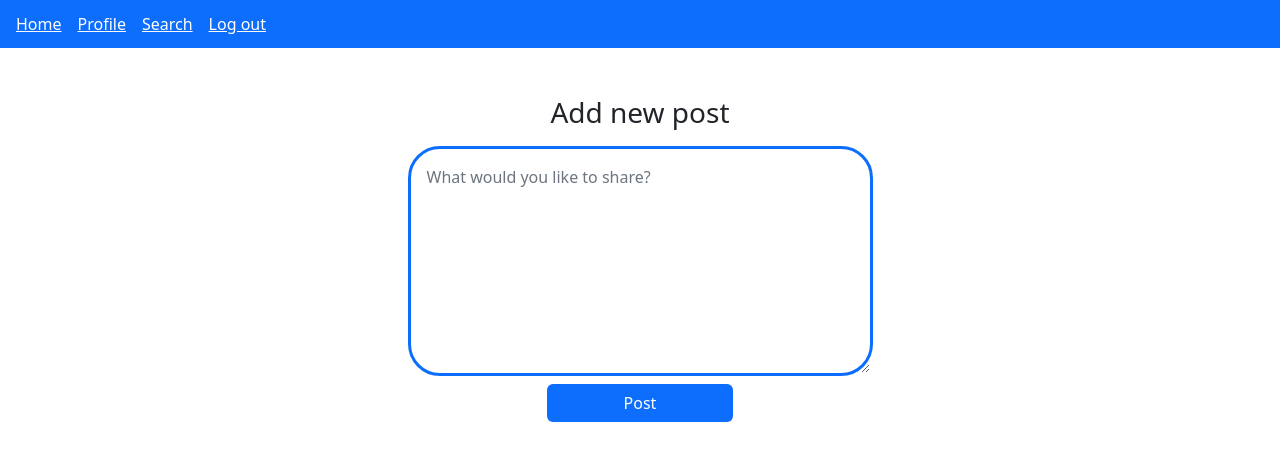
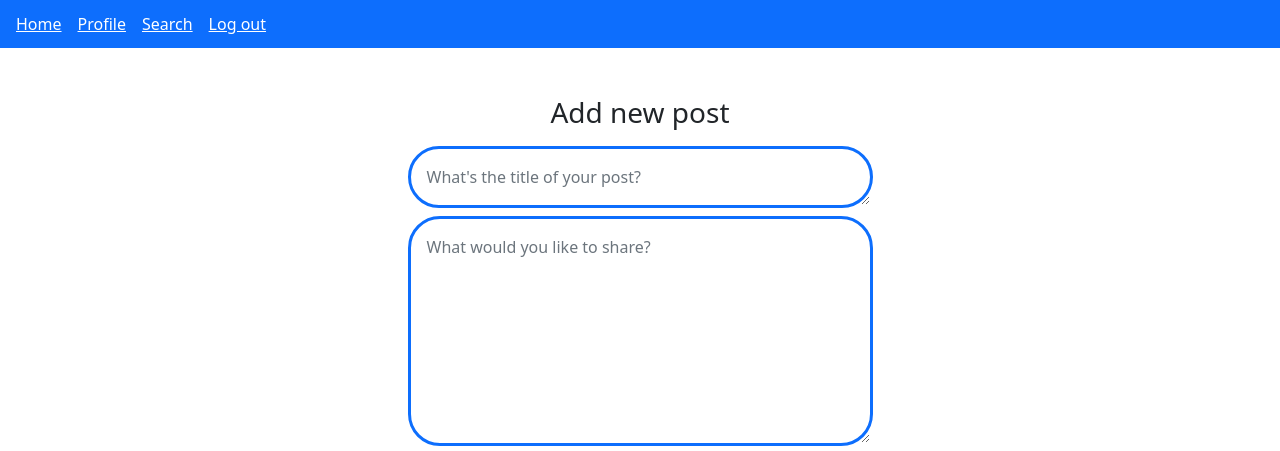
Before and after one commit to oBraenna91/SoMe, a website with bundled scripts: page home.html in a window 1280 px wide. Shown: the top 451 px of the page. Built offline with nearby package versions, Linux system fonts and the light colour scheme; no server answers; a web font is replaced by a local one.

Commit message:
More JS Docs

```diff
--- a/home.html
+++ b/home.html
@@ -32,16 +32,21 @@
                 </div>
             </div>
             <div class="container">
-                <form class="post-from my-4">
+                <form class="post-from my-4" id="createPost">
                     <div class="posts">
                         <div class="d-flex flex-column justify-content-center align-items-center">
                             <label class="form-label"><h3>Add new post</h3></label>
                             <div class="form-group col-md-5 col-9">
                                 <div class="col-12">
-                                    <textarea class="form-control border border-3 border-primary rounded-5 p-3" id="add-post" rows="8" placeholder="What would you like to share?"></textarea>
+                                    <textarea class="form-control border border-3 border-primary rounded-5 mb-2 p-3" name="title" id="title-to-post"
+                                     rows="1" placeholder="What's the title of your post?"></textarea>
+                                </div>
+                                <div class="col-12">
+                                    <textarea class="form-control border border-3 border-primary rounded-5 p-3" name="body" id="body-to-post"
+                                     rows="8" placeholder="What would you like to share?" type="text"></textarea>
                                 </div>
                             </div>
-                            <button type ="button" class="btn bg-primary text-white my-2 col-2" id="button1">Post</button>
+                            <button type ="submit" class="btn bg-primary text-white my-2 col-2" id="post-button">Post</button>
                         </div>
                     </div>
                 </form>
--- a/js/modules/handlers/create.mjs
+++ b/js/modules/handlers/create.mjs
@@ -1,6 +1,7 @@
 import { create } from "../api/posts/index.mjs";
 
 /**
+ * This function creates a post.
  * This function sets an addEventListener at the create post form,
  * it prevents default behaviour of the form, takes the user input and
  * calls the create function with the input as body.
--- a/js/modules/handlers/delete.mjs
+++ b/js/modules/handlers/delete.mjs
@@ -1,5 +1,4 @@
 import { remove } from "../api/posts/index.mjs";
-import { getPost } from "../api/posts/index.mjs";
 
 /**
  * This function deletes the selected post using the posts id.
--- a/js/modules/handlers/login.mjs
+++ b/js/modules/handlers/login.mjs
@@ -1,6 +1,7 @@
 import { login } from "../api/auth/login.mjs";
 
 /**
+ * This function logs in a profile.
  * This function sets an addEventListener at the login form,
  * it prevents default behaviour of the form, takes the user input and
  * calls the login function with the input as body.
--- a/js/router.mjs
+++ b/js/router.mjs
@@ -8,7 +8,10 @@ import { homePageFeed } from "./templates/home.mjs";
 import { getProfileInfo } from "../js/modules/api/profile/index.mjs";
 
 const profile = storage.getFromLocal("profile");
-
+/**
+ * This function will select which of the functions will be
+ * active by watching the location.pathname.
+ */
 export function router() {
     const path = location.pathname;
     switch (path) {
--- a/js/templates/post.mjs
+++ /dev/null
@@ -1,3 +0,0 @@
-export function postTemplate(postData) {
-
-}
--- a/js/templates/search.mjs
+++ b/js/templates/search.mjs
@@ -1,6 +1,12 @@
 const searchResultsContainer = document.querySelector("#accordionPanelsStayOpenExample");
 const hiddenResultsContainer = document.querySelector("#results-container");
 
+/**
+ * This function is the template for how the search results will be displayed.
+ * It will display the hidden results container and loop through the results,
+ * displaying them as open panels with the title in the head.
+ * @param { object } post will be the search results.
+ */
 export async function searchResultsContainerTemplate(post) {
 
     hiddenResultsContainer.style.display = "block";
```
Also changed, not shown: js/modules/storage/storage.mjs (+32 -2 lines), js/templates/home.mjs (+18 -1 lines), js/templates/profile.mjs (+33 -0 lines), 1 other file.
